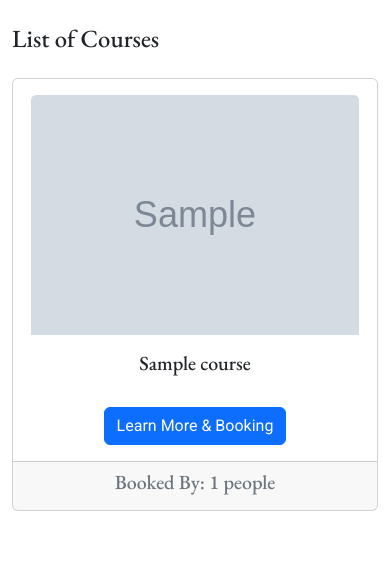
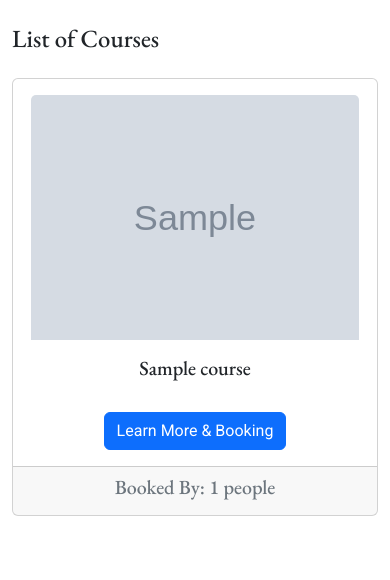
Before and after one commit to teman67/E-Learning-Booking-Courses-Project, a Django app: page /courses/ in a window 390 px wide. Shown: the part 146-726 px from the top of the page. Run offline with Django 3.2, Linux system fonts and the light colour scheme; tables that the repository leaves empty hold one stand-in row (values such as "Sample post"); grey boxes marked "Sample" are stand-in pictures; some libraries are stand-ins or nearby versions.

Commit message:
fix the issue with image compression on tablet size screen

```diff
--- a/templates/course_list.html
+++ b/templates/course_list.html
@@ -1,6 +1,11 @@
 {% extends 'base.html' %} {% load static %} {% block content %}
 <style>
   .card img {
+    width: 90%;
+    height: auto;
+    display: block;
+    margin-left: auto;
+    margin-right: auto;
     transition: transform 0.6s ease-in-out;
   }
 
@@ -26,14 +31,7 @@
           src="{{ course.image_link }}"
           class="card-img-top"
           alt="Course {{ forloop.counter }} Image"
-          style="
-            width: 90%;
-            height: 15rem;
-            display: block;
-            margin-left: auto;
-            margin-right: auto;
-            transition: transform 0.3s ease-in-out;
-          "
+          style="transition: transform 0.3s ease-in-out"
         />
         <div class="card-body text-center">
           <h5 class="card-title">{{ course.name }}</h5>
```
Also changed, not shown: README.md.
